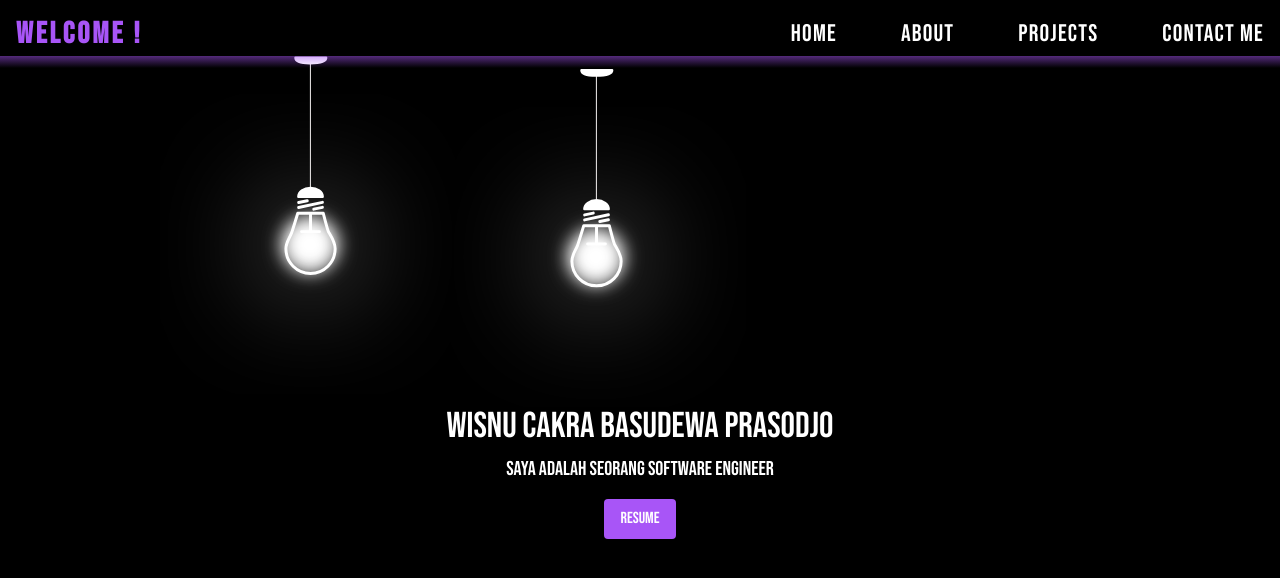
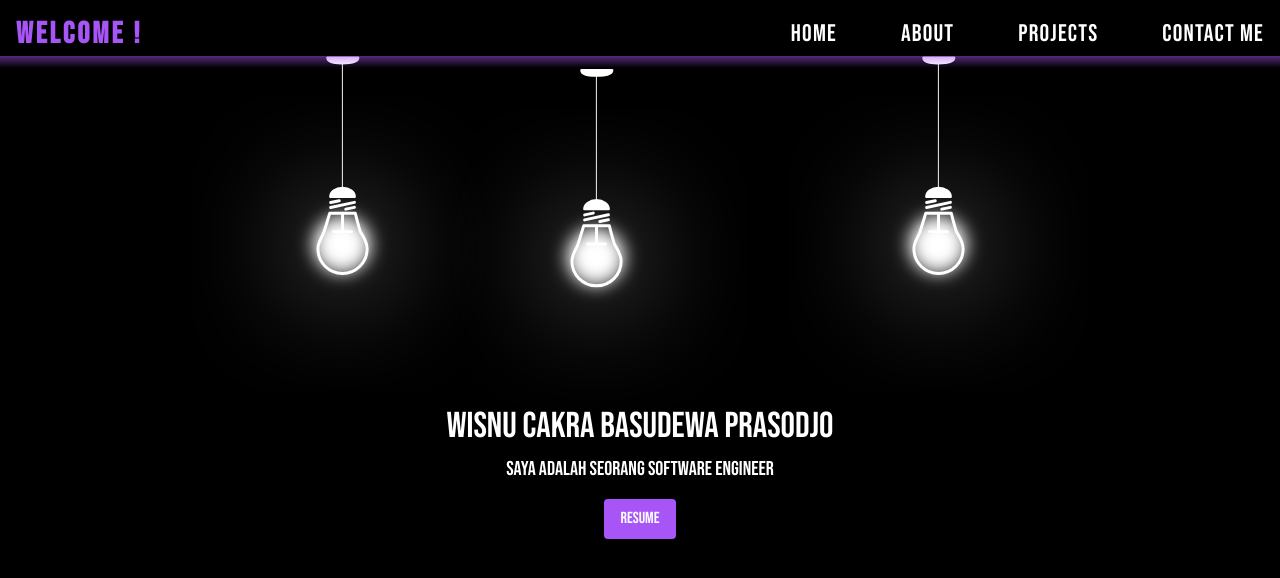
Before and after one commit to WisnuCakraa/portofolio-v2, a Next.js app: page / in a window 1280 px wide. Shown: the top 578 px of the page. Built offline with nearby package versions, Linux system fonts and the light colour scheme.

Commit message:
[ADD] - Adding 1 more lights on right navbar

```diff
--- a/src/components/Navbar/index.tsx
+++ b/src/components/Navbar/index.tsx
@@ -18,7 +18,12 @@ const Navbar = () => {
                 <li><Link className="tracking-wider" href="/projects">Projects</Link></li>
                 <li><Link className="tracking-wider" href="/contact">Contact Me</Link></li>
             </ul>
-            <div className="absolute top-[14.3rem] transform -translate-y-1/2 left-40">
+            <div className="absolute top-[14.3rem] transform -translate-y-1/2 left-48">
+                <button onClick={toggleDarkMode}>
+                    <Image src={darkMode ? "/icons/lights-on.svg" : "/icons/lights-off.svg"} alt="Toggle Dark Mode" width={300} height={300} />
+                </button>
+            </div>
+            <div className="absolute top-[14.3rem] transform -translate-y-1/2 right-48">
                 <button onClick={toggleDarkMode}>
                     <Image src={darkMode ? "/icons/lights-on.svg" : "/icons/lights-off.svg"} alt="Toggle Dark Mode" width={300} height={300} />
                 </button>
```
